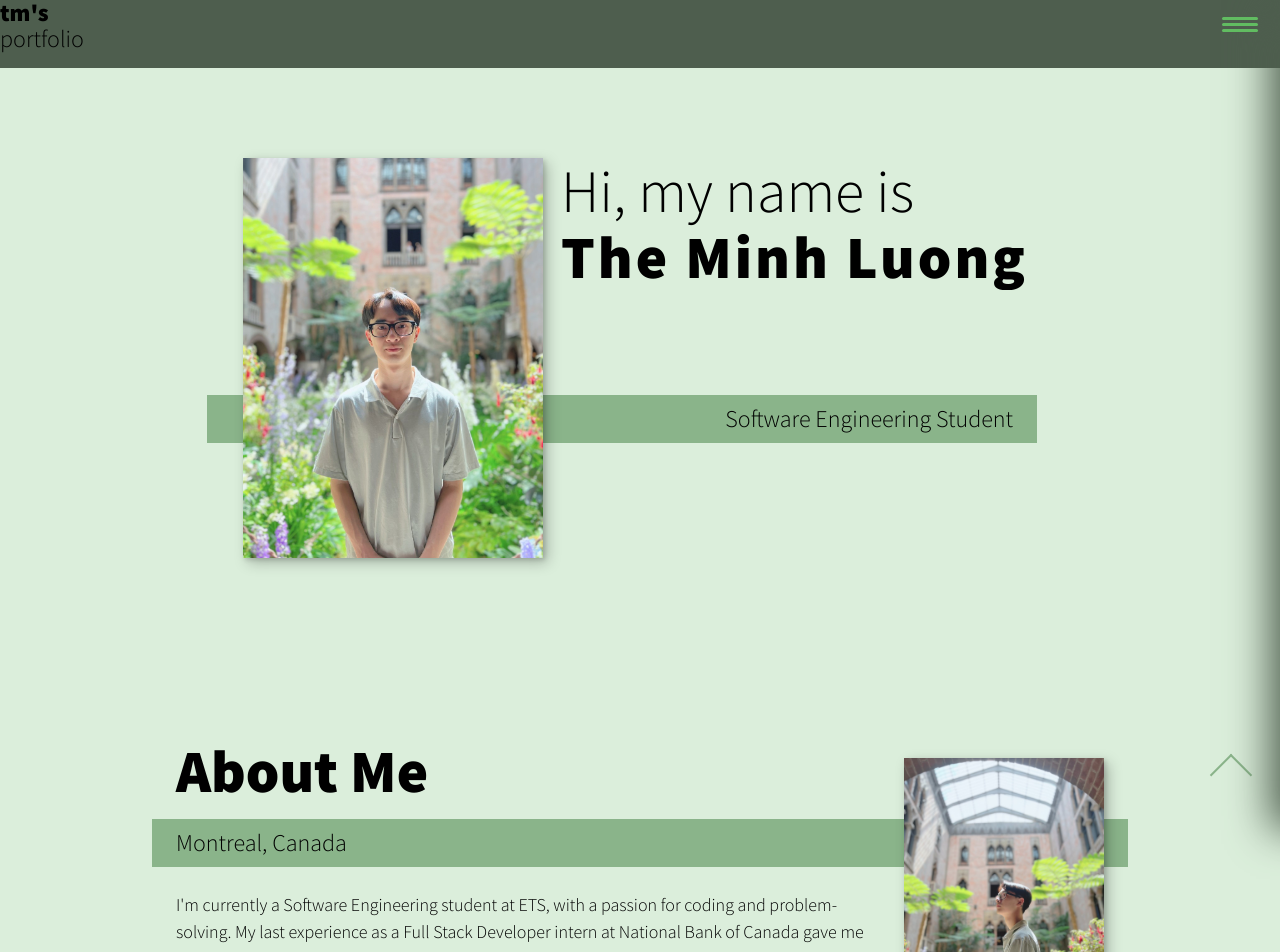
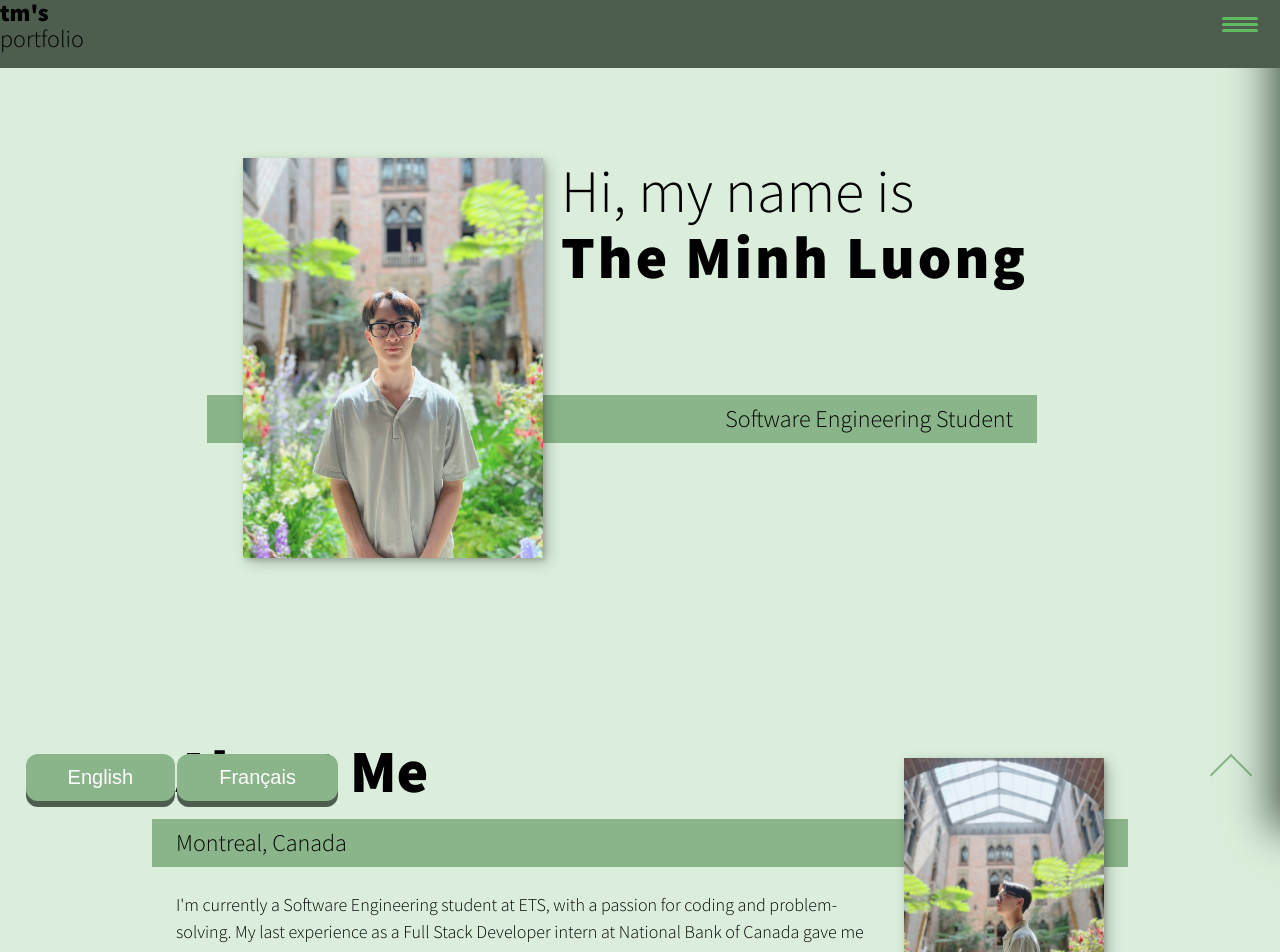
Before and after one commit to ThiiLuu79/tm_portfolio, a React (Create React App) app: page / in a window 1280 px wide. Shown: the top 952 px of the page. Built offline with nearby package versions, Linux system fonts and the light colour scheme.

Commit message:
Added styling for translator

```diff
--- a/src/LanguageContext/languageToggler.jsx
+++ b/src/LanguageContext/languageToggler.jsx
@@ -5,7 +5,7 @@ export const LanguageToggler = () => {
     const { setLanguage } = useLanguage();
 
     return (
-        <div>
+        <div className='translator'>
             <button className="pushable" onClick={() => setLanguage('en')}>
                 <span className="front">
                     English
--- a/src/css/style.css
+++ b/src/css/style.css
@@ -69,6 +69,17 @@ header{
   left: 95%;
   z-index:99;
   top: 95%;
+}
+
+.translator{
+  position:fixed;
+  left: 2%;
+  z-index:99;
+  top: 95%;
+}
+
+.translator button{
+  margin-right: 2px;
 }
 
 .go__top .button__arrow {
```
Also changed, not shown: 1 other file (tests, documents, lock files or other folders).
